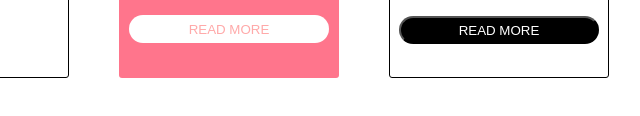
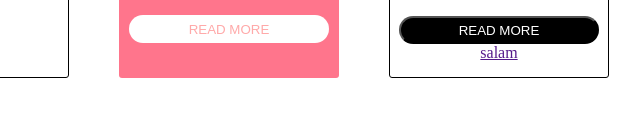
Before and after one commit to Elvin483748/Frontend-Home-Works, a plain HTML site: page 02.task/index.html in a window 1280 px wide. Shown: the part 272-388 px from the top of the page, 351-991 px from the left. Drawn offline with Linux system fonts and the light colour scheme.

Commit message:
first commit

```diff
--- a/02.task/index.html
+++ b/02.task/index.html
@@ -31,6 +31,7 @@
         <p>Lorem ipsum dolor sit amet consectetur adipisicing elit. Esse, vitae. Inventore quae commodi eum architecto quis accusantium illo delectus eius sit hic. </p>
         <a href="" class="button-parent">
             <button>READ MORE</button>
+            <div>salam</div>
         </a>
     </div>
 </div>
```
